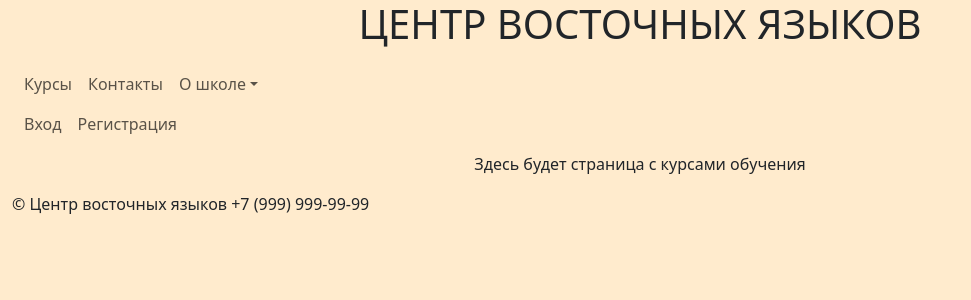
After one commit to AlexTanS/china, a Django app: page /cources/ in a window 1280 px wide. The commit adds this page. Shown: the top 300 px of the page, without its empty margins (0-971 px from the left). Run offline with Django 3.2, Linux system fonts and the light colour scheme; some libraries are stand-ins or nearby versions.

Commit message:
Разработка страницы с курсами

```diff
--- /dev/null
+++ b/language_learn/dao/templates/dao/cources.html
@@ -0,0 +1,14 @@
+{% extends "dao/index.html" %}
+
+{% block title %}
+Курсы
+{% endblock %}
+
+{% block content %}
+<div class="text-center">
+    <p>Здесь будет страница с курсами обучения</p>
+
+
+
+</div>
+{% endblock %}
--- a/language_learn/dao/urls.py
+++ b/language_learn/dao/urls.py
@@ -13,4 +13,5 @@ urlpatterns = [
     path("accounts/register/done/", DaoRegisterDoneView.as_view(), name="register_done"),
     path("accounts/register/", DaoRegisterUserView.as_view(), name="register"),  # страница регистрации пользователя
     path("accounts/register/activate/<str:sign>/", user_activate, name="register_activate"),  # активация пользователя
+    path("cources/", cources, name="cources"),  # страница курсы
 ]
--- a/language_learn/dao/views.py
+++ b/language_learn/dao/views.py
@@ -10,7 +10,7 @@ from django.views.generic.base import TemplateView
 from django.urls import reverse_lazy
 from django.core.signing import BadSignature
 
-from .models import AdvUser
+from .models import *
 from .forms import RegisterUserForm
 from .utilities import signer
 
@@ -27,6 +27,12 @@ def other_page(request, page):
     except TemplateDoesNotExist:
         raise Http404
     return HttpResponse(template.render(request=request))
+
+
+# страница курсы
+def cources(request):
+    data = ["weqweq", "232342"]
+    return render(request, "dao/cources.html", context={"h": data})
 
 
 # страница входа пользователя
@@ -77,6 +83,3 @@ def user_activate(request, sign):
         user.is_activated = True
         user.save()
     return render(request, template)
-
-
-# def test_my(request, sign): return HttpResponse("Ответ, {{ sign }}")
--- a/language_learn/templates/base.html
+++ b/language_learn/templates/base.html
@@ -34,7 +34,7 @@
             <div class="collapse navbar-collapse" id="navbarNavDropdown">
                 <ul class="navbar-nav">
                     <li class="nav-item">
-                        <a class="nav-link" href="#">Курсы</a>
+                        <a class="nav-link" href="{% url "cources" %}">Курсы</a>
                     </li>
                     <li class="nav-item">
                         <a class="nav-link" href="{% url "other" page="contacts" %}">Контакты</a>
```
